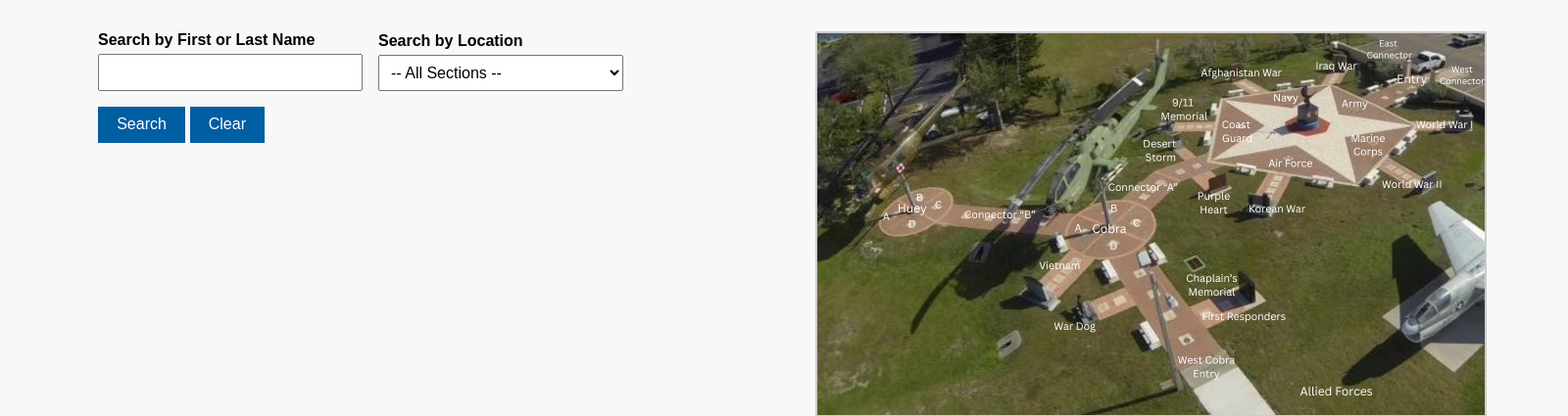
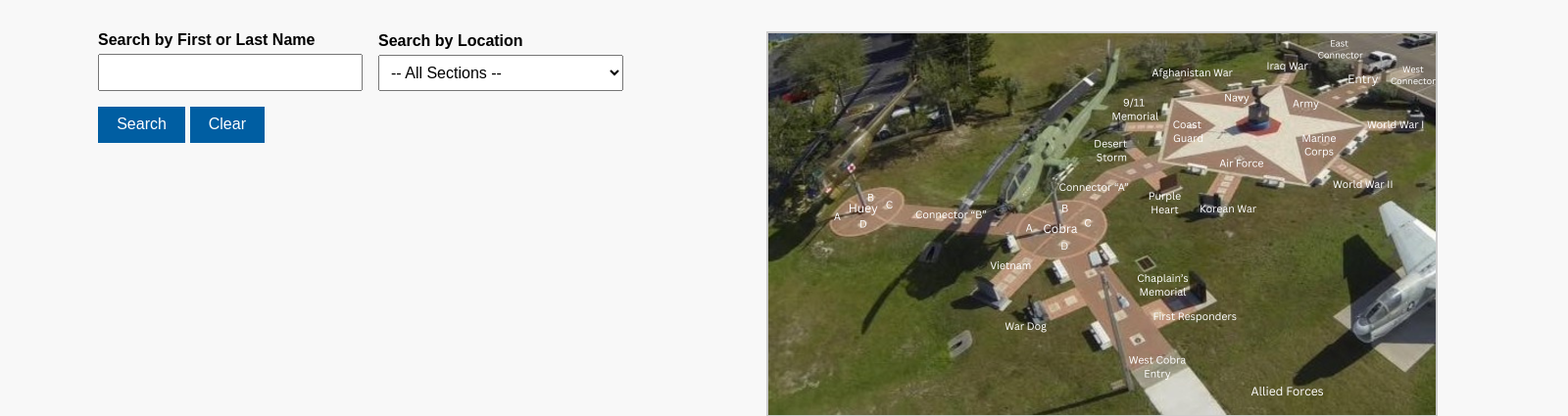
Before and after one commit to brevardvmc-vet/BVMC-Plaza-and-Park, a Flask app: page / in a window 1600 px wide. Shown: the part 92-517 px from the top of the page at 98% size. Run offline with Flask 3, Linux system fonts and the light colour scheme; parts of the project's set-up code (start-up, migrations or seed data) failed here and were passed over.

Commit message:
Update search.html

```diff
--- a/templates/search.html
+++ b/templates/search.html
@@ -39,7 +39,7 @@
         }
 
         .search-panel {
-            flex: 0 0 700px;
+            flex: 0 0 650px;
         }
 
         form {
```
